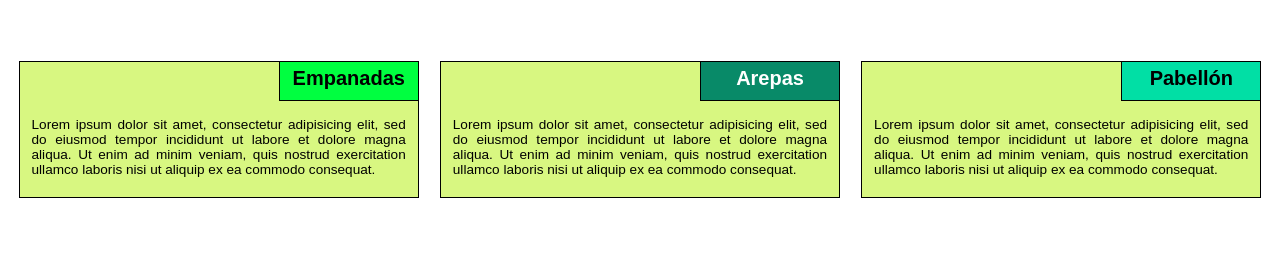
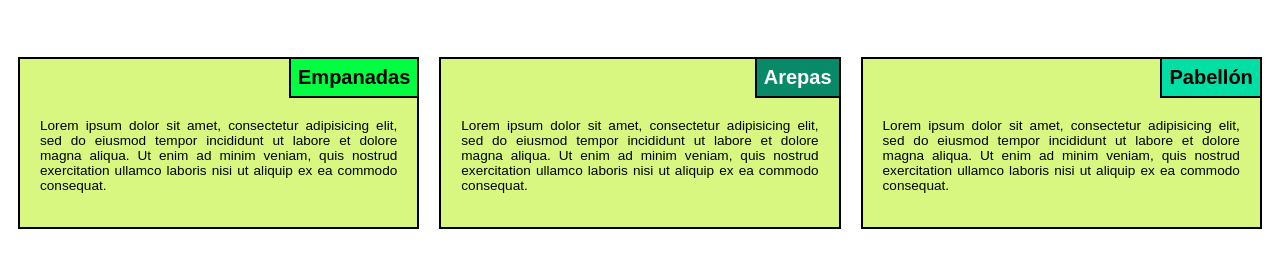
Before and after one commit to eamora/coursera-assignments, a plain HTML site: page module2solutions/index.html in a window 1280 px wide. Shown: the part 113-380 px from the top of the page. Drawn offline with Linux system fonts and the light colour scheme.

Commit message:
Update: spacing corrections

```diff
--- a/module2solutions/css/style.css
+++ b/module2solutions/css/style.css
@@ -1,3 +1,5 @@
+/*Corrected: 2016-04-12*/
+
 /******** Styles *********/
 * {
   box-sizing: border-box;
@@ -11,55 +13,50 @@ h1 {
   text-align: center;
 }
 
+section {
+  background-color: #D8F781;
+  border: 2px solid black;
+  margin: 10px;
+}
+
 h4 {
   margin: 0px;
-}
-
-div {
-  position: relative;
-}
-
-.title {
+  float: right;
   font-size: 125%;
-  position: absolute;
   color: black;
-  border: 1px solid black;
-  width: 140px;
-  height: 40px;
+  border: 2px solid black;
+  border-top: 0px;
+  border-right: 0px;
   text-align: center;
-  padding-top: 5px;
+  padding: 7px;
 }
 
 #title1 {
-  right: 2.5%;
   background-color: #00FF40;
 }
 
 #title2 {
-  right: 2.5%;
   background-color: #088A68;
   color: white;
 }
 
 #title3 {
-  right: 2.5%;
   background-color: #01DFA5;
 }
 
 .content {
+  clear: right;
   font-size: 85%;
-  width: 95%;
   text-align: justify;
-  border: 1px solid black;
-  background-color: #D8F781;
-  padding-top: 55px;
-  padding-right: 12px;
-  padding-left: 12px;
-  padding-bottom: 20px;
-  margin-right: auto;
-  margin-left: auto;
+  padding: 20px;
+  padding-top: 20px;
   color: solid black;
 }
+
+.row {
+  width: 100%;
+}
+
 
 /********** Responsive Design *****/
 
@@ -68,17 +65,24 @@ div {
   .col-lg-4 {
     float: left;
     width: 33.33%;
+    }
   }
-}
 
 /********** Tablet & Mobile View **********/
 @media (min-width: 768px) and (max-width: 991px) {
   .col-md-6 {
     float: left;
     width: 50%;
-    }
+  }
+  .col-md-12 {
+    float: left;
+    width: 100%;
+  }
+}
+
+  @media (max-width: 767px) {
   .col-sm-12 {
     float: left;
     width: 100%;
-    }
   }
+}
--- a/module2solutions/index.html
+++ b/module2solutions/index.html
@@ -6,40 +6,43 @@
 		<meta name="viewport" content="width=device-width, initial-scale=1">
 		<link rel="stylesheet" href="css/style.css"/>
 	</head>
+	<!-- Corrected: 2016-04-12-->
 	<body>
 		<h1>Menu of the Day</h1>
-		<section class="col-lg-4 col-md-6">
-			<div>
-				<h4 id="title1" class="title">Empanadas</h4>
+			<div class="row">
+				<div class="col-lg-4 col-md-6 col-sm-12">
+					<section>
+						<h4 id="title1">Empanadas</h4>
 							<p class="content">
 								Lorem ipsum dolor sit amet, consectetur adipisicing elit, sed do eiusmod
 								tempor incididunt ut labore et dolore magna aliqua. Ut enim ad minim veniam,
 								quis nostrud exercitation ullamco laboris nisi ut aliquip ex ea commodo
 								consequat.
 							</p>
+					</section>
 				</div>
-		</section>
-		<section class="col-lg-4 col-md-6">
-			<div>
-				<h4 id="title2" class="title">Arepas</h4>
+				<div class="col-lg-4 col-md-6 col-sm-12">
+					<section>
+						<h4 id="title2">Arepas</h4>
 							<p class="content">
 								Lorem ipsum dolor sit amet, consectetur adipisicing elit, sed do eiusmod
 								tempor incididunt ut labore et dolore magna aliqua. Ut enim ad minim veniam,
 								quis nostrud exercitation ullamco laboris nisi ut aliquip ex ea commodo
 								consequat.
 							</p>
+					</section>
 				</div>
-		</section>
-		 <section class="col-lg-4 col-sm-12">
-		 	<div>
-		 		<h4 id="title3" class="title">Pabellón</h4>
-		 		<p class="content">
+				<div class="col-lg-4 col-md-12 col-sm-12">
+					<section>
+						<h4 id="title3">Pabellón</h4>
+							<p class="content p3">
 								Lorem ipsum dolor sit amet, consectetur adipisicing elit, sed do eiusmod
 								tempor incididunt ut labore et dolore magna aliqua. Ut enim ad minim veniam,
 								quis nostrud exercitation ullamco laboris nisi ut aliquip ex ea commodo
 								consequat.
 							</p>
+					</section>
 				</div>
-		 </section>
+			</div>
 	</body>
 </html>
```
Lines whose indentation alone changed are shown as unchanged.
